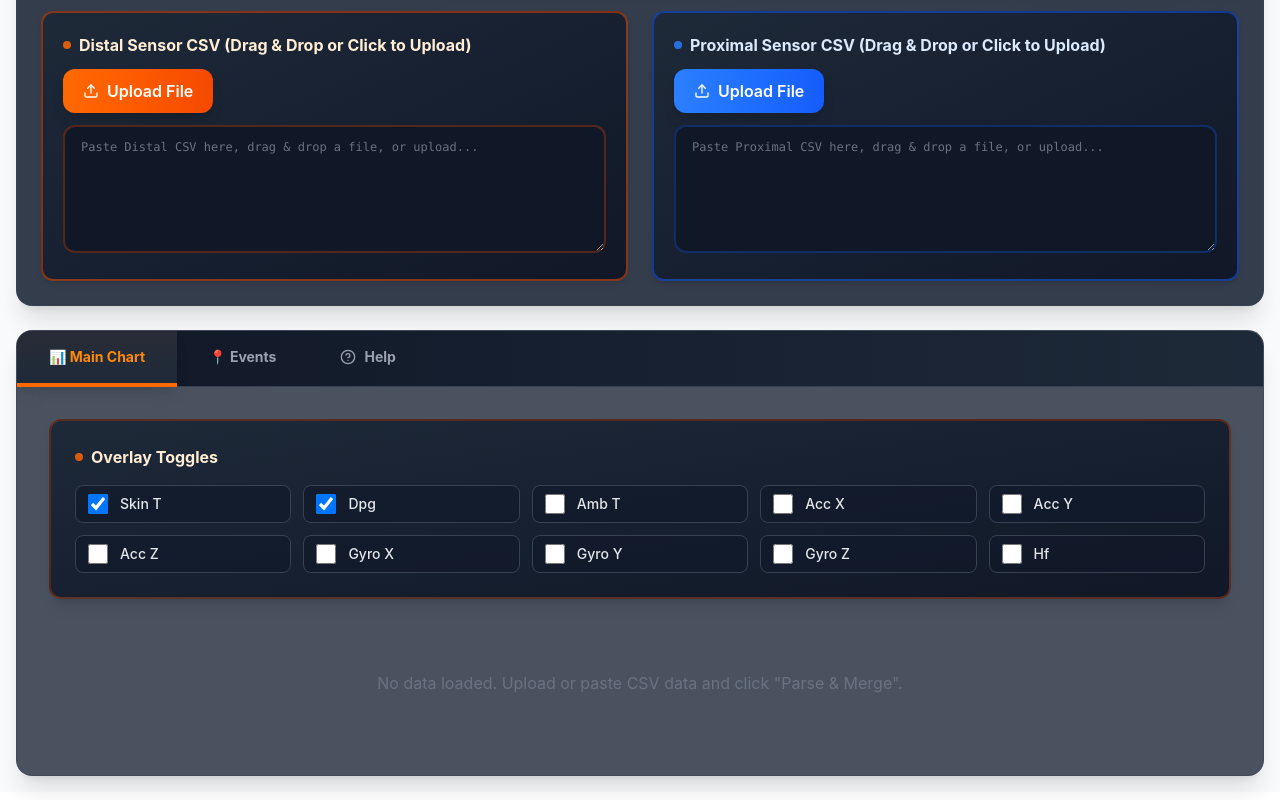
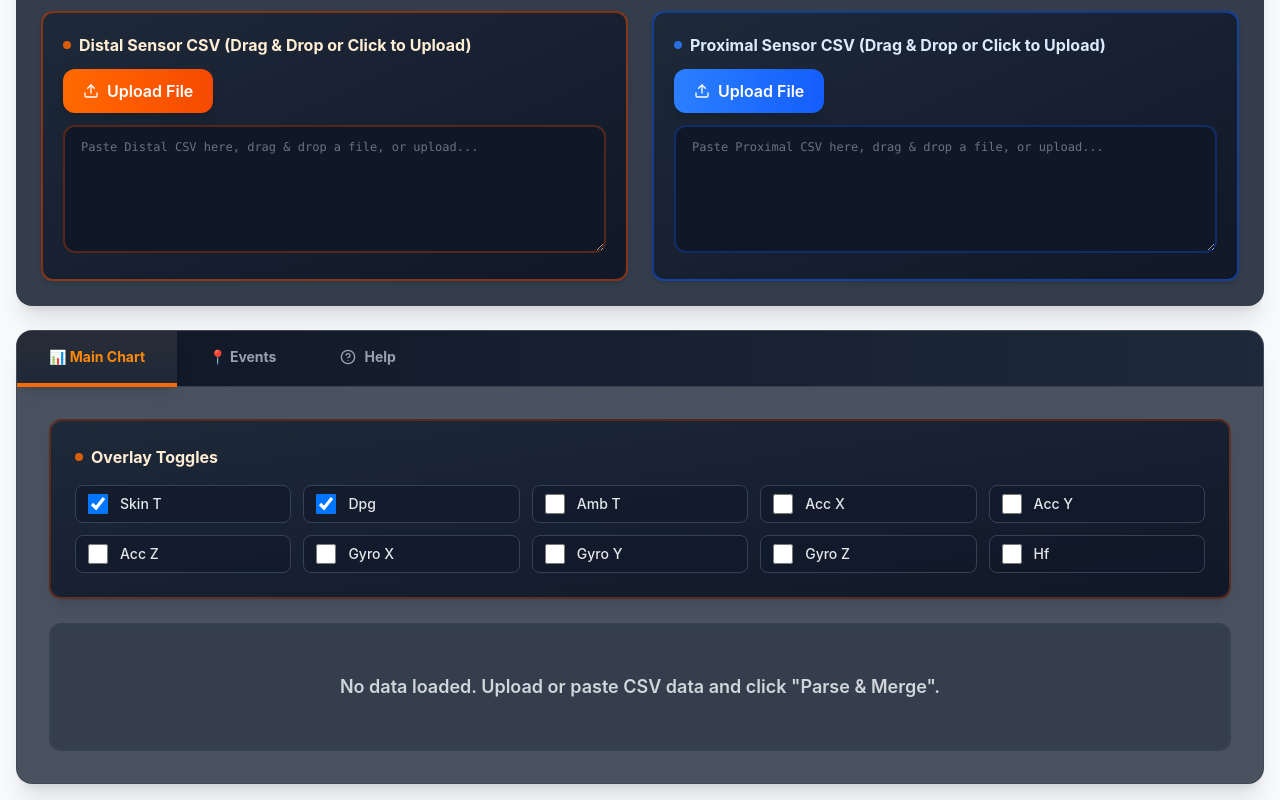
Before and after one commit to priyanshu-1515/wearableTimeline, a React (Vite) app: page / in a window 1280 px wide. Shown: the part 315-1115 px from the top of the page. Built offline with nearby package versions, Linux system fonts and the light colour scheme.

Commit message:
X axis second removal

```diff
--- a/src/App.jsx
+++ b/src/App.jsx
@@ -1229,6 +1229,7 @@ export default function App() {
                   e.preventDefault()
                   const file = e.dataTransfer.files[0]
                   if (file && file.name.endsWith('.csv')) {
+                    setDistalFilename(file.name)
                     const reader = new FileReader()
                     reader.onload = (evt) => setDistalText(evt.target.result)
                     reader.readAsText(file)
@@ -1268,6 +1269,7 @@ export default function App() {
                   e.preventDefault()
                   const file = e.dataTransfer.files[0]
                   if (file && file.name.endsWith('.csv')) {
+                    setProximalFilename(file.name)
                     const reader = new FileReader()
                     reader.onload = (evt) => setProximalText(evt.target.result)
                     reader.readAsText(file)
@@ -1443,7 +1445,7 @@ export default function App() {
                           dataKey="time"
                           type="number"
                           domain={xDomain.auto ? ['dataMin', 'dataMax'] : [xDomain.min?.getTime(), xDomain.max?.getTime()]}
-                          tickFormatter={(time) => new Date(time).toLocaleTimeString()}
+                          tickFormatter={(time) => new Date(time).toLocaleTimeString('en-US', { hour: '2-digit', minute: '2-digit', hour12: false })}
                           scale="time"
                           stroke="#9ca3af"
                           tick={{ fill: '#d1d5db' }}
@@ -1605,8 +1607,8 @@ export default function App() {
                     </ResponsiveContainer>
                   </div>
                 ) : (
-                  <div className="text-center py-12 text-gray-500">
-                    <p>No data loaded. Upload or paste CSV data and click "Parse & Merge".</p>
+                  <div className="text-center py-12 text-gray-300 bg-gray-800/50 rounded-xl border-2 border-gray-700">
+                    <p className="text-lg font-semibold">No data loaded. Upload or paste CSV data and click "Parse & Merge".</p>
                   </div>
                 )}
               </div>
@@ -1692,6 +1694,7 @@ export default function App() {
                       <input
                         type="date"
                         value={eventForm.date}
+                        placeholder={baseDate ? baseDate.split('T')[0] : ''}
                         onChange={(e) => handleEventFormChange('date', e.target.value)}
                         className="w-full px-4 py-3 bg-gray-900 border-2 border-gray-600 text-gray-100 rounded-xl focus:ring-2 focus:ring-orange-500 focus:border-orange-500 transition-all duration-200 font-medium [color-scheme:dark]"
                       />
```
